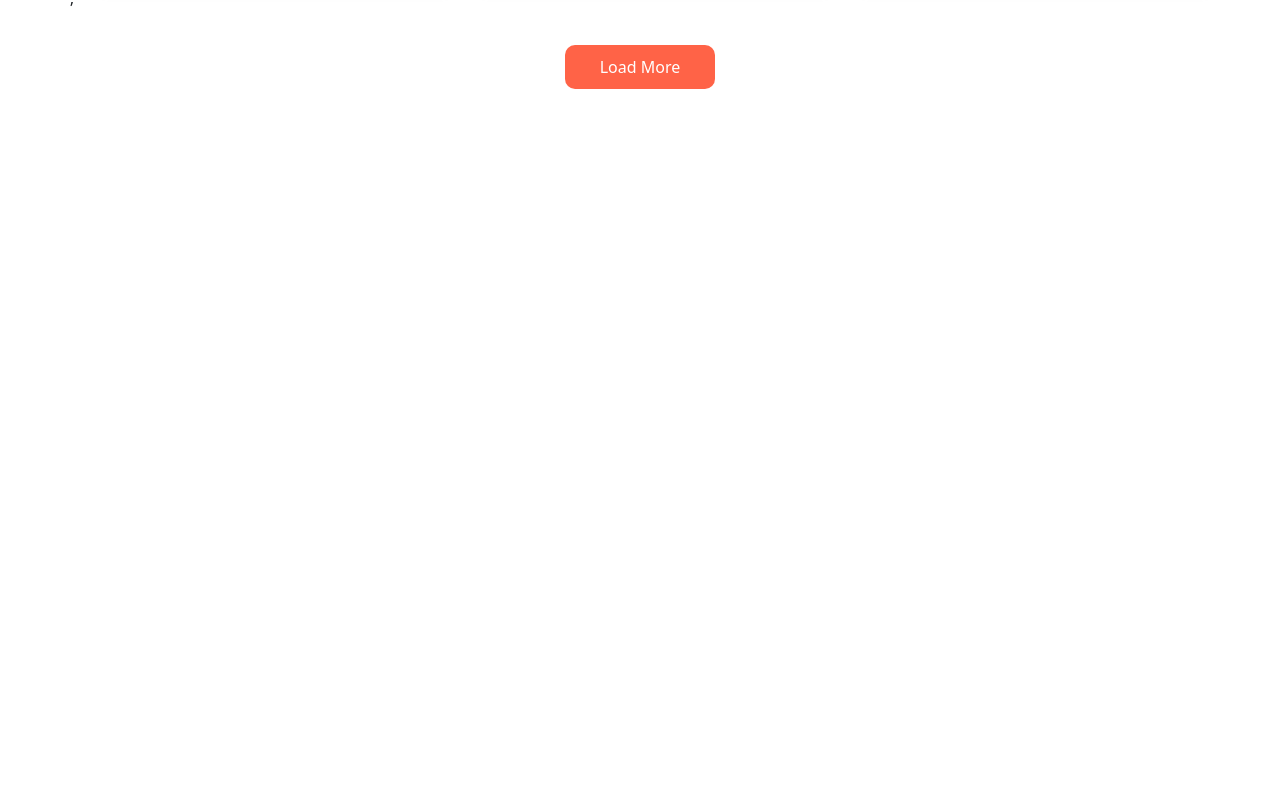
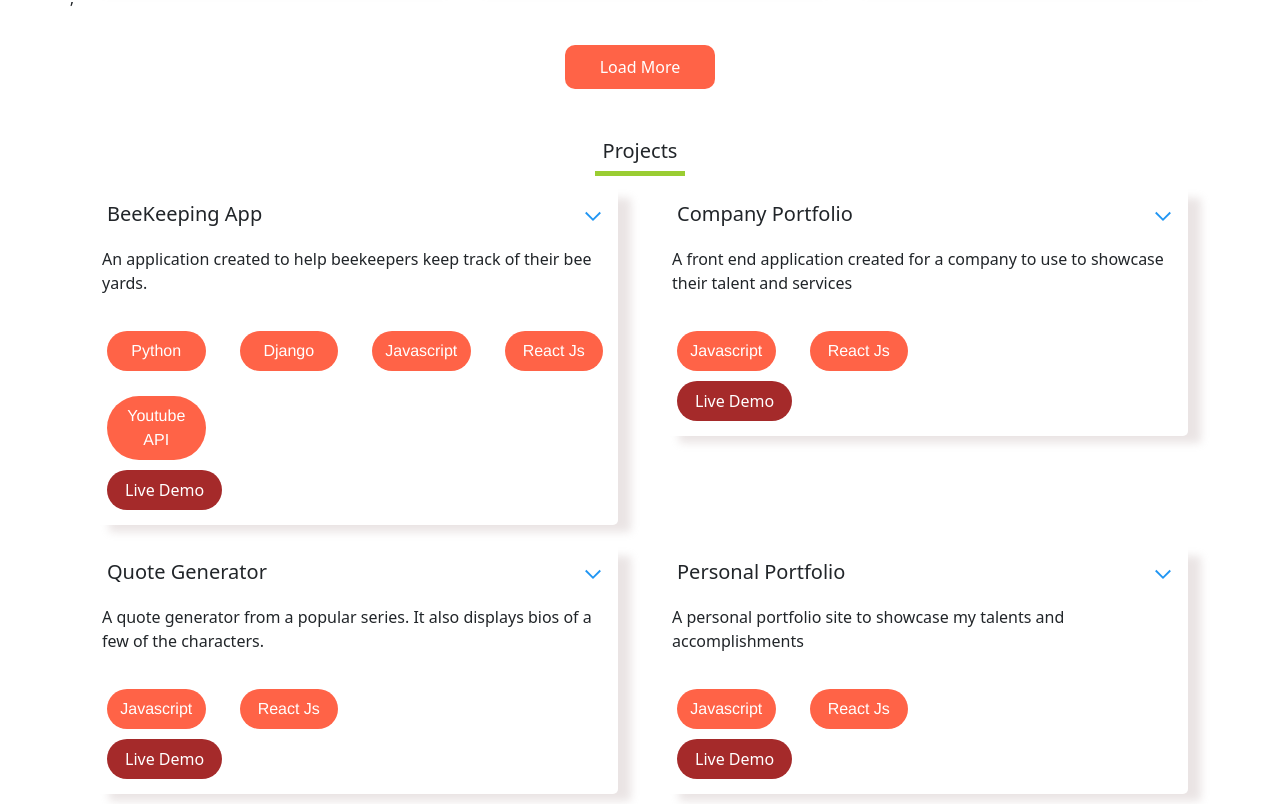
Before and after one commit to mayragann/Portfolio, a React (Create React App) app in the folder portfolio/: page / in a window 1280 px wide. Shown: the part 1215-2019 px from the top of the page. Before the commit the page ends 1354 px from the top, so only its background shows below. Built offline with nearby package versions, Linux system fonts and the light colour scheme.

Commit message:
Created Project List Component + Started Functionality to display list of completed projects that have demos

```diff
--- a/portfolio/src/App.js
+++ b/portfolio/src/App.js
@@ -1,5 +1,6 @@
 import React from 'react'
 import About from './Component/About/About'
+import Projects from './Component/Projects/Projects'
 
 import Sidebar from './Component/Sidebar/Sidebar'
 import TechStack from './Component/TechStack/TechStack'
@@ -10,6 +11,7 @@ const App = () => {
       <Sidebar />
       <About />
       <TechStack />
+      <Projects />
 
     </div>
   )
--- /dev/null
+++ b/portfolio/src/Component/Projects/Project.css
@@ -0,0 +1,53 @@
+.project-list{
+    margin: 10px;
+    padding: 10px;
+    border-radius: 5px;
+    box-shadow: 15px 9px 9px -2px rgb(230, 224, 224, .86);
+    -webkit-box-shadow: 15px 9px 9px -2px rgb(230, 224, 224, .86);
+    -moz-box-shadow: 15px 9px 9px -2px rgb(230, 224, 224, .86);
+}
+.project-list:hover{
+    border-left: 5px solid blueviolet;
+    cursor: pointer;
+    transition-duration: 1s;
+}
+.title-and-collapse-option{
+    display: flex;
+    justify-content: space-between;
+    margin: 5px;
+}
+.tech-used-in-project{
+    margin-top:20px;
+}
+.tech-used-in-project p:hover{
+    background-color: black;
+}
+.tech-used-in-project p{
+    background-color: tomato;
+    color: white;
+    border-radius: 90px;
+    padding: 8px;
+    text-align: center;
+    margin:5px;
+    font-family:'Franklin Gothic Medium', 'Arial Narrow', Arial, sans-serif;
+}
+.live-demo-button{
+    background-color: brown;
+    border-radius: 90px;
+    color:white;
+    width:fit-content;
+    margin: 5px;
+    padding: 8px;
+}
+.live-demo-button a{
+
+    color:white;
+    text-decoration: none;
+    padding: 10px;
+}
+
+.live-demo-button:hover{
+    background-color: blueviolet;
+    transition-duration: 1s;
+
+}
--- /dev/null
+++ b/portfolio/src/Component/Projects/ProjectList.jsx
@@ -0,0 +1,40 @@
+import React from 'react'
+import {FcCollapse, FcExpand} from "react-icons/fc";
+
+const ProjectList = ({name, description, projectLink, techUsed}) => {
+    return (
+
+        <div className='project-list'>
+
+            <div className='title-and-collapse-option'>
+
+                <h5>{name}</h5>
+                <p>
+                    <FcExpand size={20}>/</FcExpand>
+                </p>
+            </div>
+            <p>{description}</p>
+            <div className='row'>
+                {
+                techUsed && techUsed.map((tech, index) => (
+                    <div className='col-xl-3 col-lg-3 col-md-6 col-sm-12'
+                        key={index}>
+                        <div className='tech-used-in-project'>
+                            <p>{
+                                tech.techname
+                            }</p>
+
+                        </div>
+
+                    </div>
+                ))}
+            </div>
+            <div className='live-demo-button'>
+                <a target='_' href={projectLink}>Live Demo</a>
+            </div>
+
+        </div>
+    )
+}
+
+export default ProjectList
--- /dev/null
+++ b/portfolio/src/Component/Projects/Projects.jsx
@@ -0,0 +1,103 @@
+import React from 'react'
+import "./Project.css"
+import ProjectList from './ProjectList';
+
+const Projects = () => {
+    const data =[
+        {
+            name:'BeeKeeping App',
+            description:"An application created to help beekeepers keep track of their bee yards.",
+            projectLink:'https://youtu.be/mzCbEDvPuII',
+            techUsed:[
+                {
+                    techname:'Python'
+                },
+                {
+                    techname:'Django'
+                },
+                {
+                    techname:'Javascript'
+                },
+                {
+                    techname:'React Js'
+                },
+                {
+                    techname:'Youtube API'
+                },
+            ]
+
+        },
+        {
+            name:'Company Portfolio',
+            description:"A front end application created for a company to use to showcase their talent and services",
+            projectLink:'https://react-company-portfolio.netlify.app',
+            techUsed:[
+
+                {
+                    techname:'Javascript'
+                },
+                {
+                    techname:'React Js'
+                },
+            ]
+
+        },
+        {
+            name:'Quote Generator',
+            description:"A quote generator from a popular series. It also displays bios of a few of the characters.",
+            projectLink:'https://mass-effect-quotes.netlify.app',
+            techUsed:[
+
+                {
+                    techname:'Javascript'
+                },
+                {
+                    techname:'React Js'
+                },
+            ]
+
+        },
+        {
+            name:'Personal Portfolio',
+            description:"A personal portfolio site to showcase my talents and accomplishments",
+            projectLink:null,
+            techUsed:[
+
+                {
+                    techname:'Javascript'
+                },
+                {
+                    techname:'React Js'
+                },
+            ]
+
+        },
+    ]
+  return (
+    <div className='container'>
+
+            <div className='section-title'>
+                <h5>Projects</h5>
+                <span className='line'></span>
+            </div>
+
+
+            <div className='row'>
+
+                {data.map((item,index) =>(
+
+                <div className='col-xl-6 col-lg-6 col-md-6 col-sm-12'>
+                    <ProjectList {...item}  />
+                </div>
+
+                ))}
+
+
+            </div>
+
+
+    </div>
+  );
+};
+
+export default Projects;
--- a/portfolio/src/Component/TechStack/TechStack.css
+++ b/portfolio/src/Component/TechStack/TechStack.css
@@ -39,6 +39,7 @@
 }
 .tech-number{
     border-radius: 90px;
+    border: 2px solid white;
     height:50px;
     width:50px;
     color:white;
--- a/portfolio/src/Component/TechStack/TechStack.jsx
+++ b/portfolio/src/Component/TechStack/TechStack.jsx
@@ -16,10 +16,10 @@ const TechStack = () => {
             name: "UI/UX Developer"
         },
         {
-            name: "React js"
+            name: "React Js"
         },
         {
-            name: "Node js"
+            name: "Node Js"
         }, {
             name: "Django"
         }, {
```
